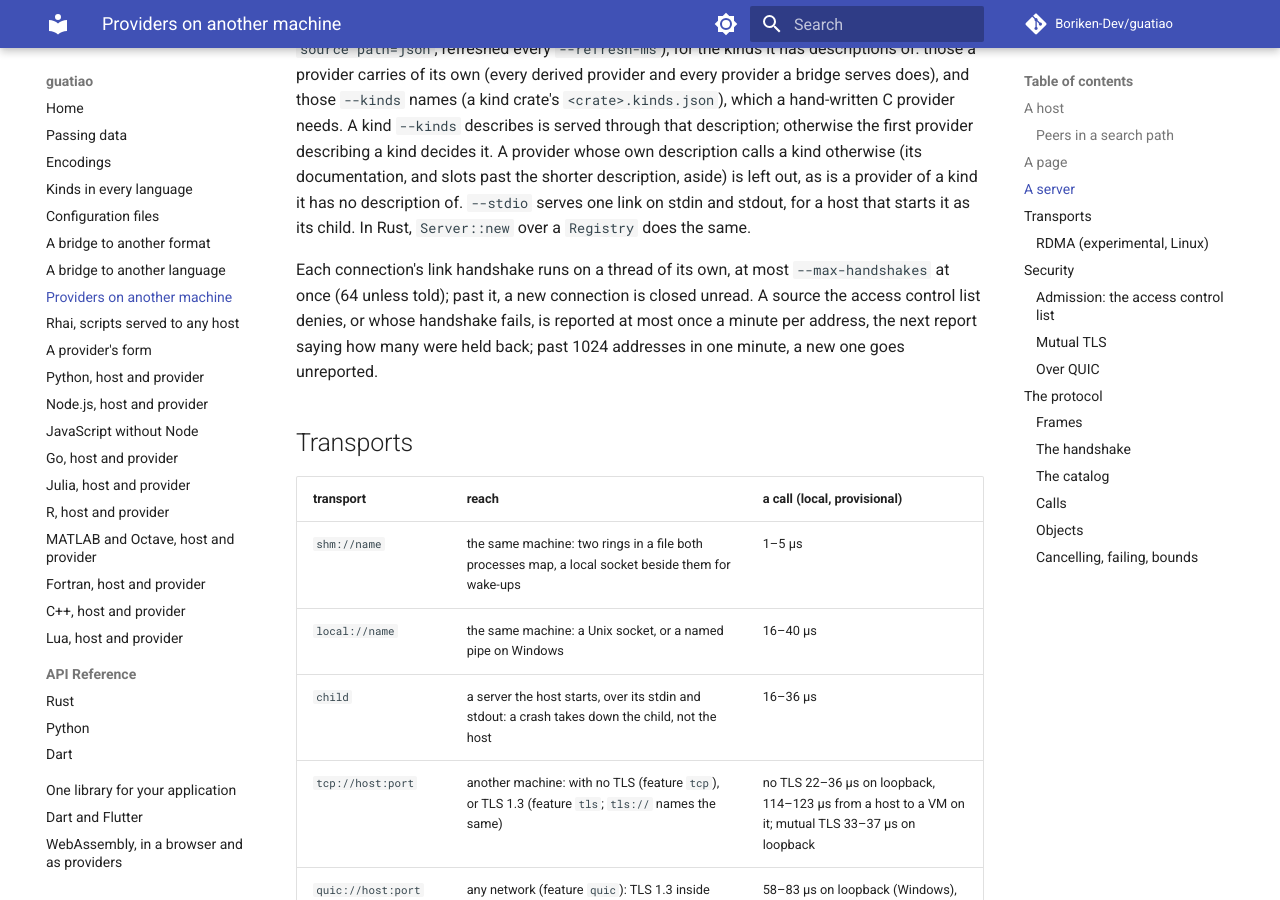
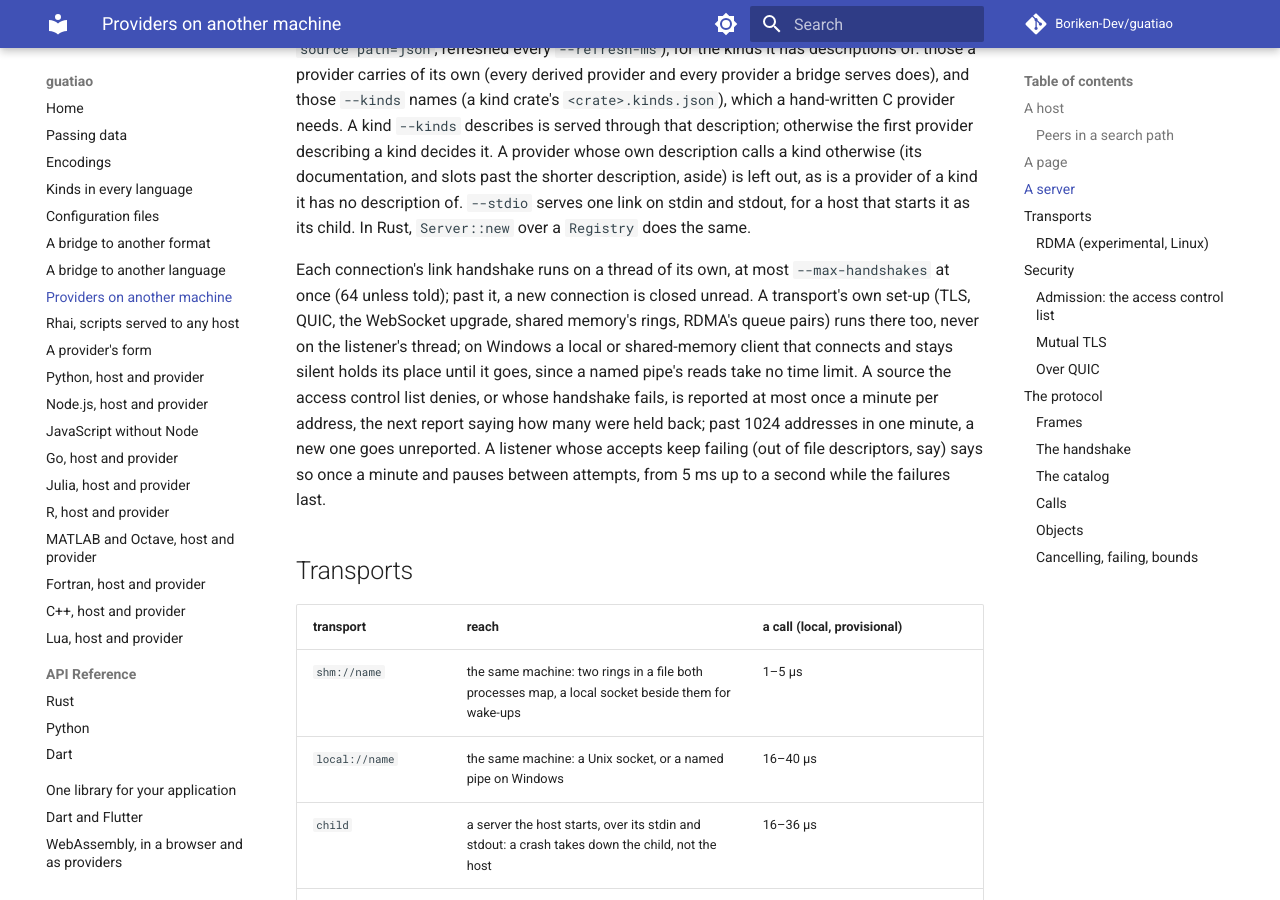
Before and after one commit to Boriken-Dev/guatiao, an MkDocs documentation site: the page built from docs/remote.md, in a window 1280 px wide and 900 px high, scrolled down 5591 px. Built offline with MkDocs 1.6.1 and Material for MkDocs 9.7.7, drawn with Linux system fonts in a browser that asks for light colours; comment, search, counter and statistics services are not loaded.

Commit message:
docs: where a remote transport's set-up runs, and failing accepts

```diff
--- a/docs/remote.md
+++ b/docs/remote.md
@@ -272,10 +272,16 @@ over a `Registry` does the same.
 
 Each connection's link handshake runs on a thread of its own, at most
 `--max-handshakes` at once (64 unless told); past it, a new connection is
-closed unread. A source the access control list denies, or whose
+closed unread. A transport's own set-up (TLS, QUIC, the WebSocket
+upgrade, shared memory's rings, RDMA's queue pairs) runs there too, never
+on the listener's thread; on Windows a local or shared-memory client that
+connects and stays silent holds its place until it goes, since a named
+pipe's reads take no time limit. A source the access control list denies, or whose
 handshake fails, is reported at most once a minute per address, the next
 report saying how many were held back; past 1024 addresses in one minute,
-a new one goes unreported.
+a new one goes unreported. A listener whose accepts keep failing (out of
+file descriptors, say) says so once a minute and pauses between attempts,
+from 5 ms up to a second while the failures last.
 
 ## Transports
 
```
